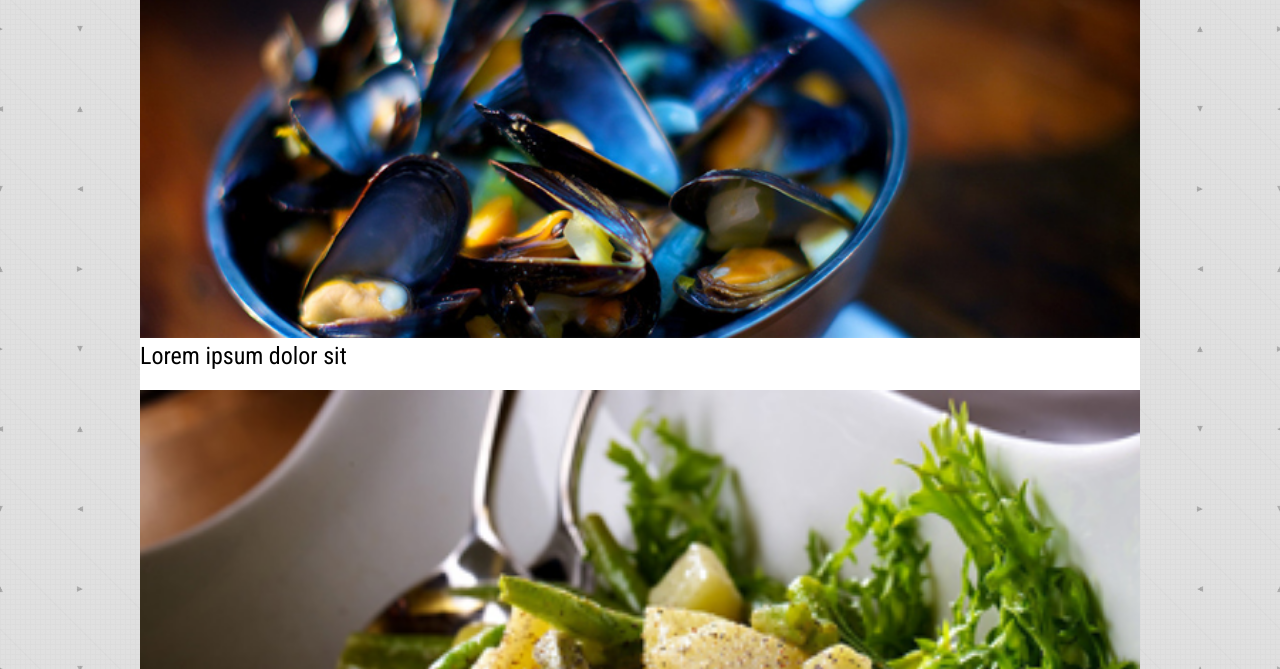
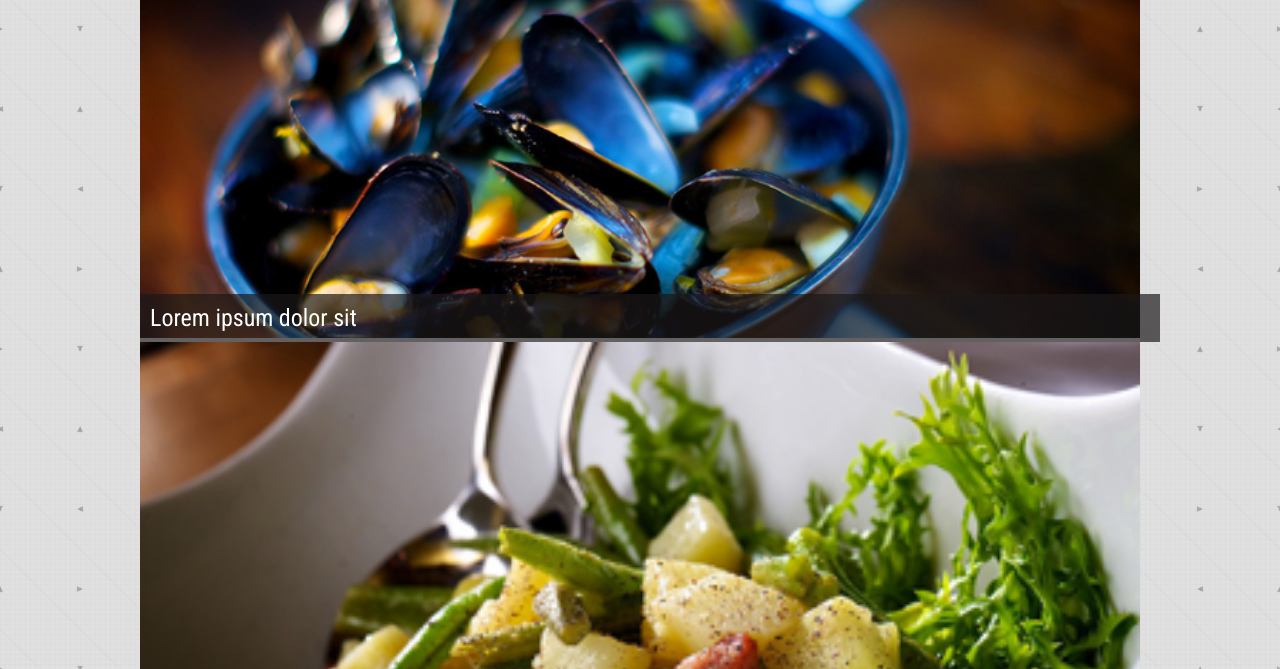
Before and after one commit to Katerina-BCIT/food-explorer, a website: page dev/index.html in a window 1280 px wide. Shown: the part 1331-2000 px from the top of the page. Drawn offline with nearby package versions, Linux system fonts and the light colour scheme; files that its build step writes are made by us from their sources.

Commit message:
added banner img styles

```diff
--- /dev/null
+++ b/dev/scss/_banner-image.scss
@@ -0,0 +1,15 @@
+.box {
+    position: relative;
+}
+    .card-title {
+    position: absolute;
+    bottom: 0;
+    left: 0;
+    width: 100%;
+    margin: 0;
+    padding: 10px;
+    background-color: rgba(27, 24, 24, 0.685);
+    }
+        h2{
+        color: white;
+        }
--- a/dev/scss/styles.scss
+++ b/dev/scss/styles.scss
@@ -22,5 +22,6 @@
 @import "sections";
 @import "posts";
 @import "sidebar";
+@import "banner-image";
 @import "recipes";
 @import "footer";
```
Also changed, not shown: 5 other files.
